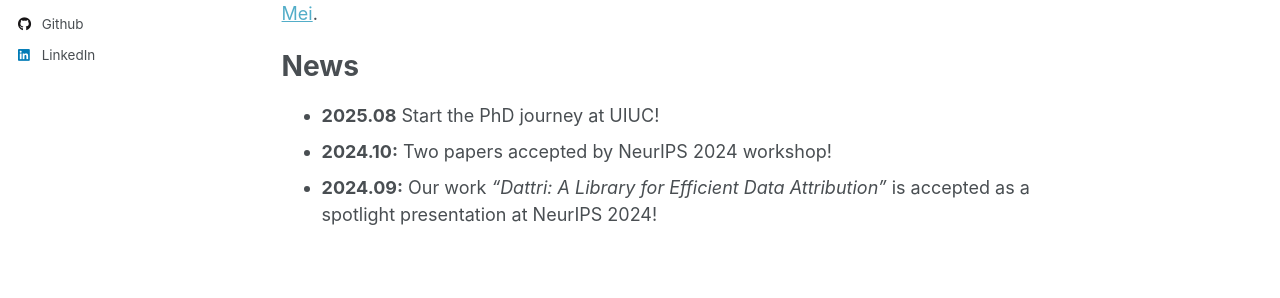
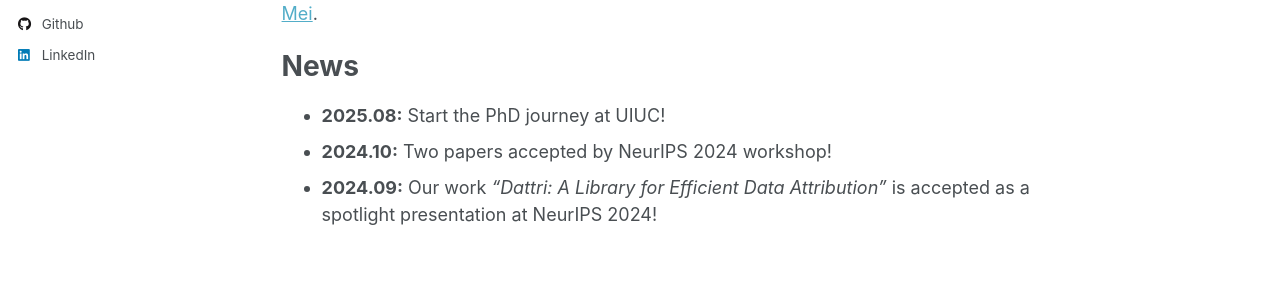
Before and after one commit to sx-liu/sx-liu.github.io, a Jekyll site: the page built from _pages/about.md, in a window 1280 px wide and 1042 px high. Shown: the part 415-713 px from the top of the window. Built offline with Jekyll 4.4.1, drawn with Linux system fonts in a browser that asks for light colours.

Commit message:
Minor fix

```diff
--- a/_pages/about.md
+++ b/_pages/about.md
@@ -21,6 +21,6 @@ Before my Ph.D. journey, I received my B.S.E. in Data Science from the Universit
 
 News
 ======
-- **2025.08** Start the PhD journey at UIUC!
+- **2025.08:** Start the PhD journey at UIUC!
 - **2024.10:** Two papers accepted by NeurIPS 2024 workshop!
 - **2024.09:** Our work _"Dattri: A Library for Efficient Data Attribution"_ is accepted as a spotlight presentation at NeurIPS 2024!
```
